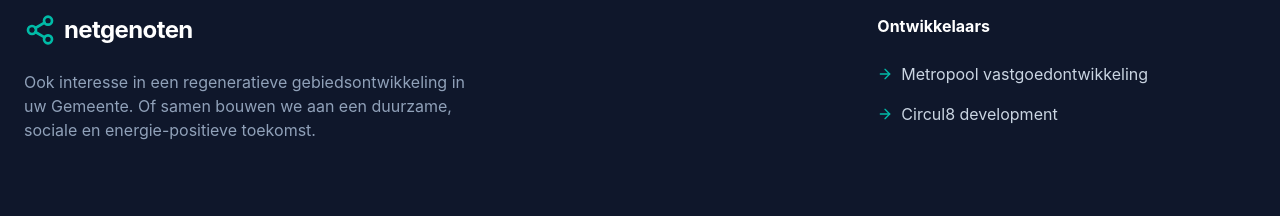
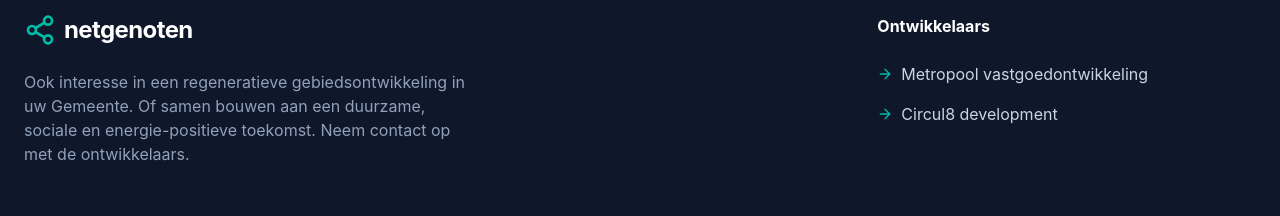
Before and after one commit to vosqdev/Netgenoten, a React (Vite) app: page / in a window 1280 px wide. Shown: the part 8754-8970 px from the top of the page. Built offline with nearby package versions, Linux system fonts and the light colour scheme.

Commit message:
feat: Update footer contact information
Adds a call to action in the footer to encourage users to contact the developers for more information on regenerative area development. Also updates the link for Circul8 Development.

```diff
--- a/src/components/Footer.tsx
+++ b/src/components/Footer.tsx
@@ -18,7 +18,7 @@ export default function Footer() {
               </span>
             </a>
             <p className="max-w-md text-slate-400 mb-8">
-              {t('Ook interesse in een regeneratieve gebiedsontwikkeling in uw Gemeente. Of samen bouwen we aan een duurzame, sociale en energie-positieve toekomst.', 'Also interested in regenerative area development in your Municipality. Or together we build a sustainable, social and energy-positive future.')}
+              {t('Ook interesse in een regeneratieve gebiedsontwikkeling in uw Gemeente. Of samen bouwen aan een duurzame, sociale en energie-positieve toekomst. Neem contact op met de ontwikkelaars.', 'Also interested in regenerative area development in your Municipality. Or building a sustainable, social and energy-positive future together. Contact the developers.')}
             </p>
           </div>
 
@@ -31,9 +31,11 @@ export default function Footer() {
                   <span className="group-hover:text-white transition-colors">Metropool vastgoedontwikkeling</span>
                 </a>
               </li>
-              <li className="flex items-center gap-2 group cursor-pointer">
-                <ArrowRight size={16} className="text-teal-500 group-hover:translate-x-1 transition-transform" />
-                <span className="group-hover:text-white transition-colors">Circul8 development</span>
+              <li>
+                <a href="https://www.c8.nl/development-bv.html" target="_blank" rel="noopener noreferrer" className="flex items-center gap-2 group cursor-pointer">
+                  <ArrowRight size={16} className="text-teal-500 group-hover:translate-x-1 transition-transform" />
+                  <span className="group-hover:text-white transition-colors">Circul8 development</span>
+                </a>
               </li>
             </ul>
           </div>
```
